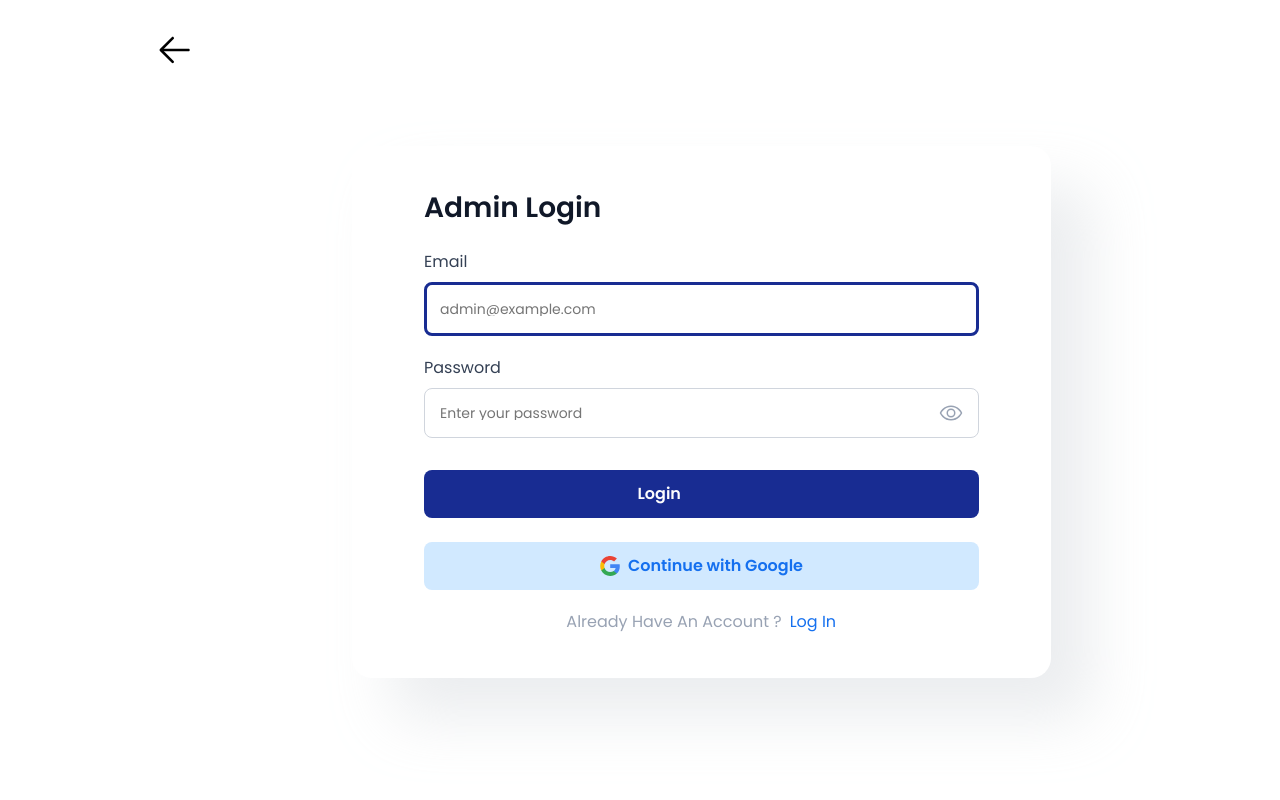
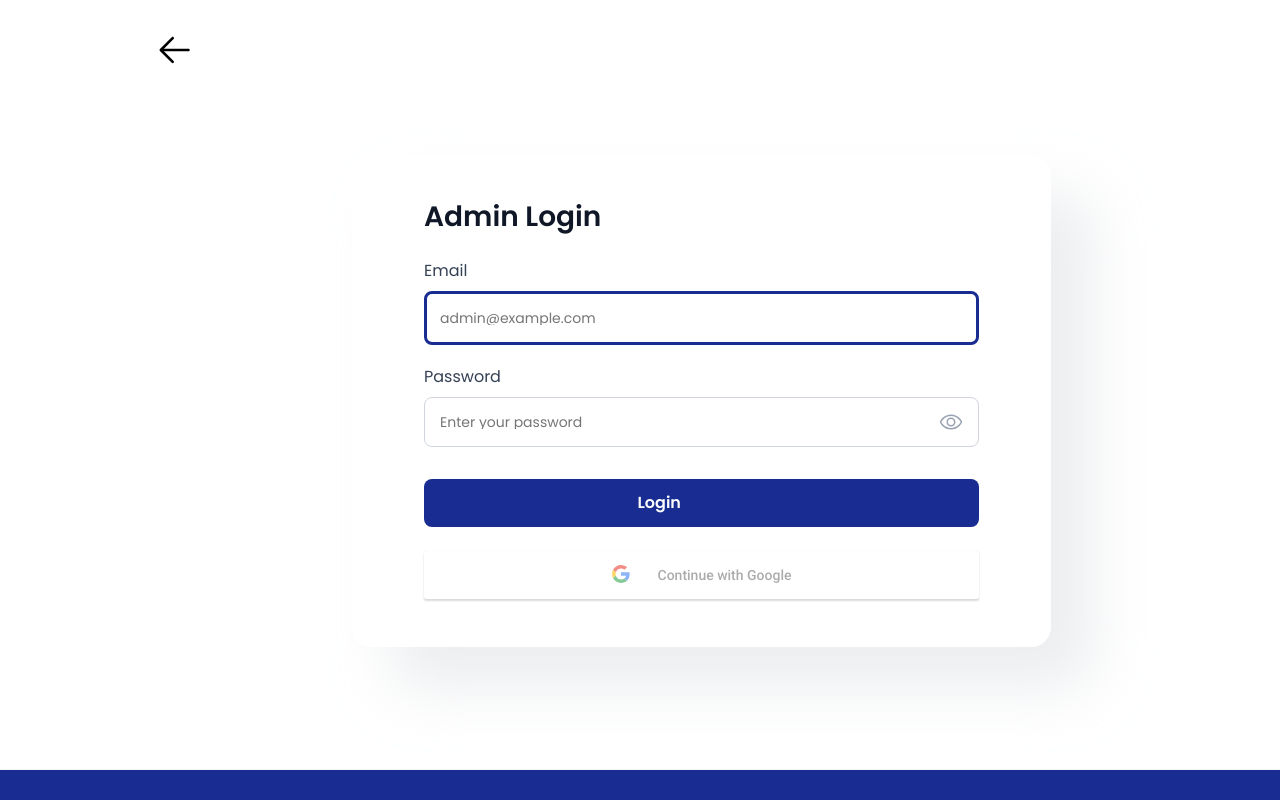
Before and after one commit to Tsedeymekonnen/FinishingWorks, a React (Create React App) app: page /sign-up in a window 1280 px wide. Shown: the top 800 px of the page. Built offline with nearby package versions, Linux system fonts and the light colour scheme.

Commit message:
admin login

```diff
--- a/package.json
+++ b/package.json
@@ -13,6 +13,7 @@
     "emailjs-com": "^3.2.0",
     "react": "^18.2.0",
     "react-dom": "^18.2.0",
+    "react-google-login": "^5.2.2",
     "react-router-dom": "^6.2.1",
     "react-scripts": "5.0.1",
     "typescript": "^4.5.4",
--- a/src/App.tsx
+++ b/src/App.tsx
@@ -78,31 +78,34 @@ function App() {
 
   const handleSubmit = (e: React.FormEvent<HTMLFormElement>) => {
     e.preventDefault();
-    // Dummy authentication logic, replace with actual authentication logic
-    const email = e.currentTarget.email.value;
-    const password = e.currentTarget.password.value;
+    const form = e.currentTarget;
+    const emailInput = form.email as HTMLInputElement; // Access email input
+    const passwordInput = form.password as HTMLInputElement; // Access password input
+    const email = emailInput.value; // Get email value
+    const password = passwordInput.value; // Get password value
     if (email === "admin@gmail.com" && password === "12345678") {
       setLoggedIn(true);
-      navigate("/dashboard"); // Redirect to dashboard after successful login
+      navigate("/dashboard1"); // Redirect to dashboard after successful login
     } else {
       alert("Invalid credentials. Please try again.");
     }
   };
 
+
   return (
     <Routes>
       <Route path="/" element={<DesktopMain />} />
       <Route path="/gallery" element={<Gallery />} />
-      <Route path="/sign-up" element={<SignUp />} />
-      <Route path="/sign-in" element={<SignIn />} />
+      <Route path="/sign-up" element={<SignUp handleSubmit={handleSubmit} loggedIn={loggedIn} setLoggedIn={setLoggedIn}/>} />
+      <Route path="/sign-in" element={<SignIn handleSubmit={handleSubmit} loggedIn={loggedIn} setLoggedIn={setLoggedIn}/>} />
       {/* Protect dashboard routes */}
       <Route
         path="/dashboard"
-        element={loggedIn ? <Dashboard /> : <Navigate to="/" />}
+        element={loggedIn ? <Dashboard/> : <Navigate to="/" />}
       />
       <Route
         path="/dashboard1"
-        element={loggedIn ? <Dashboard1 /> : <Navigate to="/sign-in" />}
+        element={loggedIn ? <Dashboard1/> : <Navigate to="/sign-in" />}
       />
       <Route path="/mobile-home" element={<MobileHome />} />
       <Route path="/mobile-gallery" element={<MobileGallery />} />
--- a/src/components/FrameComponent41.tsx
+++ b/src/components/FrameComponent41.tsx
@@ -1,13 +1,16 @@
-import { FunctionComponent, useEffect, useMemo, useState, type CSSProperties } from "react";
+import React, { FunctionComponent, FormEvent, useState } from "react";
 import styles from "./FrameComponent41.module.css";
-import { useNavigate } from "react-router-dom";
+import { GoogleLogin, GoogleLoginResponse, GoogleLoginResponseOffline } from 'react-google-login';
+import { Link, useNavigate } from "react-router-dom";
 
 export type FrameComponent4Type = {
-  /** Style props */
-  frameDivWidth?: CSSProperties["width"];
-  welcomeBackWidth?: CSSProperties["width"];
-  frameDivWidth1?: CSSProperties["width"];
-  frameDivDisplay?: CSSProperties["display"];
+  frameDivWidth?: string;
+  welcomeBackWidth?: string;
+  frameDivWidth1?: string;
+  frameDivDisplay?: string;
+  handleSubmit: (e: FormEvent<HTMLFormElement>) => void;
+  loggedIn: boolean;
+  setLoggedIn: (loggedIn: boolean) => void;
 };
 
 const FrameComponent4: FunctionComponent<FrameComponent4Type> = ({
@@ -15,61 +18,45 @@ const FrameComponent4: FunctionComponent<FrameComponent4Type> = ({
   welcomeBackWidth,
   frameDivWidth1,
   frameDivDisplay,
+  handleSubmit,
+  loggedIn,
+  setLoggedIn,
 }) => {
   const [email, setEmail] = useState("");
   const [password, setPassword] = useState("");
-  const [loggedIn, setLoggedIn] = useState(false);
   const navigate = useNavigate();
 
-  const frameSectionStyle: CSSProperties = useMemo(() => {
-    return {
-      width: frameDivWidth,
-    };
-  }, [frameDivWidth]);
+  // Function to handle successful Google sign-in
+  const responseGoogle = (response: GoogleLoginResponse | GoogleLoginResponseOffline) => {
+    // Handle Google sign-in response
+    console.log(response);
+    // Here, you can set the loggedIn state and perform any other necessary actions
+  };
 
-  const frameDiv1Style: CSSProperties = useMemo(() => {
-    return {
-      width: welcomeBackWidth,
-    };
-  }, [welcomeBackWidth]);
-
-  const titleStyle: CSSProperties = useMemo(() => {
-    return {
-      width: frameDivWidth1,
-      display: frameDivDisplay,
-    };
-  }, [frameDivWidth1, frameDivDisplay]);
-
-  const handleSubmit = (e: React.FormEvent<HTMLFormElement>) => {
-    e.preventDefault();
-    if (email === "admin@gmail.com" && password === "12345678") {
-      setLoggedIn(true);
-    } else {
-      alert("Invalid credentials. Please try again.");
-    }
+  // Function to handle failed Google sign-in
+  const responseGoogleError = (error: any) => {
+    // Handle Google sign-in error
+    console.error(error);
   };
-  useEffect(() => {
-    if (loggedIn) {
-      navigate("/dashboard");
-    }
-  }, [loggedIn, navigate]);
 
   return loggedIn ? (
     <div>You are logged in as admin.</div>
   ) : (
-    <section className={styles.signUpInner} style={frameSectionStyle}>
-      <div className={styles.frameParent} style={frameDiv1Style}>
+    <section className={styles.signUpInner} style={{ width: frameDivWidth }}>
+      <div className={styles.frameParent} style={{ width: welcomeBackWidth }}>
+        <Link to="/">
         <img
           className={styles.frameIcon}
           loading="lazy"
           alt=""
           src="/frame1.svg"
         />
+        </Link>
         <div className={styles.formWrapper}>
           <form className={styles.form} onSubmit={handleSubmit}>
             <div className={styles.welcomeBackParent}>
               <div className={styles.welcomeBack}>Welcome back</div>
-              <h2 className={styles.title} style={titleStyle}>
+              <h2 className={styles.title} style={{ width: frameDivWidth1, display: frameDivDisplay }}>
                 Admin Login
               </h2>
             </div>
@@ -84,6 +71,7 @@ const FrameComponent4: FunctionComponent<FrameComponent4Type> = ({
                       className={styles.context}
                       placeholder="admin@example.com"
                       type="email"
+                      name="email"
                       value={email}
                       onChange={(e) => setEmail(e.target.value)}
                     />
@@ -108,6 +96,7 @@ const FrameComponent4: FunctionComponent<FrameComponent4Type> = ({
                       className={styles.context1}
                       placeholder="Enter your password"
                       type="password"
+                      name="password"
                       value={password}
                       onChange={(e) => setPassword(e.target.value)}
                     />
@@ -126,20 +115,22 @@ const FrameComponent4: FunctionComponent<FrameComponent4Type> = ({
               <button className={styles.button} type="submit">
                 <div className={styles.loginNow}>Login</div>
               </button>
-              <button className={styles.button1}>
-                <img
-                  className={styles.icongoogleOriginal}
-                  alt=""
-                  src="/icongoogle--original.svg"
-                />
-                <div className={styles.loginNow1}>Continue with Google</div>
-              </button>
-              <div className={styles.alreadyHaveAnAccountParent}>
+              {/* Google Sign-In Button */}
+              <GoogleLogin
+                clientId="YOUR_GOOGLE_CLIENT_ID"
+                buttonText="Continue with Google"
+                onSuccess={responseGoogle}
+                onFailure={responseGoogleError}
+                cookiePolicy={'single_host_origin'}
+                className={styles.button1}
+              />
+
+              {/* <div className={styles.alreadyHaveAnAccountParent}>
                 <div className={styles.alreadyHaveAn}>
                   Already have an account ?
                 </div>
                 <div className={styles.logIn}>Log in</div>
-              </div>
+              </div> */}
             </div>
           </form>
         </div>
--- a/src/pages/SignIn.tsx
+++ b/src/pages/SignIn.tsx
@@ -1,22 +1,29 @@
-import { FunctionComponent } from "react";
+import React from "react";
 import FrameComponent4 from "../components/FrameComponent41";
 import GroupComponent2 from "../components/GroupComponent2";
 import styles from "./SignIn.module.css";
 
-const SignIn: FunctionComponent = () => {
+interface SignInProps {
+  handleSubmit: (e: React.FormEvent<HTMLFormElement>) => void;
+  loggedIn: boolean; // Add loggedIn prop
+  setLoggedIn: React.Dispatch<React.SetStateAction<boolean>>; // Add setLoggedIn prop
+}
+
+const SignIn: React.FC<SignInProps> = ({ handleSubmit, loggedIn, setLoggedIn }) => {
   return (
     <div className={styles.signIn}>
       <h1 className={styles.galleryWeHaveContainer}>
         <p className={styles.gallery}> Gallery</p>
-        <p className={styles.weHaveSolutions}>
-          We Have Solutions for All Your Space Related Issues!
-        </p>
+        <p className={styles.weHaveSolutions}>We Have Solutions for All Your Space Related Issues!</p>
       </h1>
       <FrameComponent4
         frameDivWidth="1213px"
         welcomeBackWidth="893px"
         frameDivWidth1="unset"
         frameDivDisplay="inline-block"
+        handleSubmit={handleSubmit}
+        loggedIn={loggedIn} // Pass loggedIn prop
+        setLoggedIn={setLoggedIn} // Pass setLoggedIn prop
       />
       <GroupComponent2 />
     </div>
--- a/src/pages/SignUp.tsx
+++ b/src/pages/SignUp.tsx
@@ -1,18 +1,26 @@
-import { FunctionComponent } from "react";
+import React from "react";
 import FrameComponent4 from "../components/FrameComponent41";
 import GroupComponent2 from "../components/GroupComponent2";
 import styles from "./SignUp.module.css";
 
-const SignUp: FunctionComponent = () => {
+interface SignUpProps {
+  handleSubmit: (e: React.FormEvent<HTMLFormElement>) => void;
+  loggedIn: boolean; // Add loggedIn prop
+  setLoggedIn: React.Dispatch<React.SetStateAction<boolean>>; // Add setLoggedIn prop
+}
+
+const SignUp: React.FC<SignUpProps> = ({ handleSubmit, loggedIn, setLoggedIn }) => {
   return (
     <div className={styles.signUp}>
       <h1 className={styles.galleryWeHaveContainer}>
         <p className={styles.gallery}> Gallery</p>
-        <p className={styles.weHaveSolutions}>
-          We Have Solutions for All Your Space Related Issues!
-        </p>
+        <p className={styles.weHaveSolutions}>We Have Solutions for All Your Space Related Issues!</p>
       </h1>
-      <FrameComponent4 />
+      <FrameComponent4
+        handleSubmit={handleSubmit}
+        loggedIn={loggedIn} // Pass loggedIn prop
+        setLoggedIn={setLoggedIn} // Pass setLoggedIn prop
+      />
       <GroupComponent2 />
     </div>
   );
```
Also changed, not shown: 1 other file (tests, documents, lock files or other folders).
